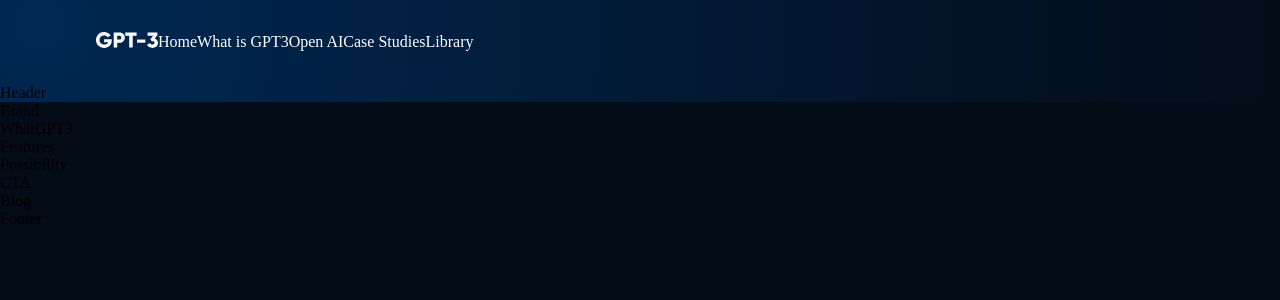
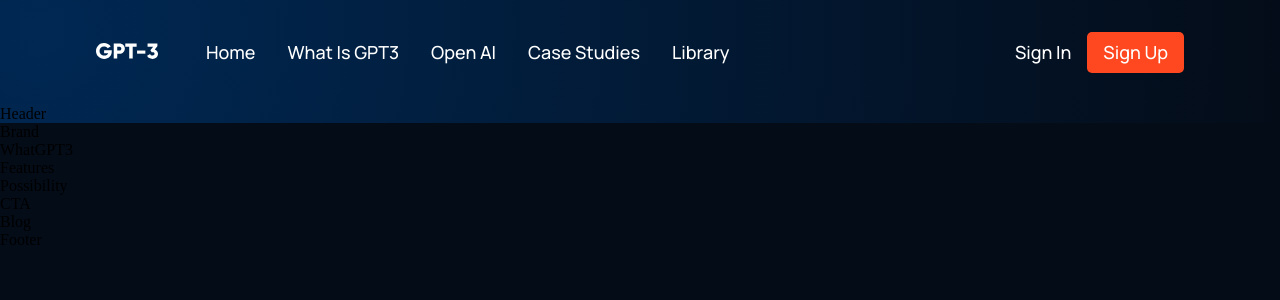
Before and after one commit to AmbitiousSam/gpt3_sam, a React (Create React App) app: page / in a window 1280 px wide. Shown: the top 300 px of the page. Built offline with nearby package versions, Linux system fonts and the light colour scheme.

Commit message:
NavBar Complete

```diff
--- a/src/components/navbar/Navbar.jsx
+++ b/src/components/navbar/Navbar.jsx
@@ -1,22 +1,55 @@
-import React from 'react'
+import React, { useState } from 'react'
 import './navbar.css'
 import { RiMenu3Line, RiCloseLine } from 'react-icons/ri'
 import logo from '../../assets/logo.svg'
 
+
+const Menu = () => {
+  return (
+    <>
+      <p><a href="#home">Home</a></p>
+      <p><a href="#wgpt3">What is GPT3</a></p>
+      <p><a href="#possibilty">Open AI</a></p>
+      <p><a href="#features">Case Studies</a></p>
+      <p><a href="#blog">Library</a></p>
+    </>
+  )
+}
+
 const Navbar = () => {
+  const [toggleMenu, setToggleMenu] = useState(false)
+
   return (
     <div className='gpt3_navbar'>
       <div className='gpt3_navbar-links'>
         <div className='gpt3_navbar-links_logo'>
-          <img className='gpt3_navbar-links_logo_img' src={logo} />
+          <img src={logo} />
         </div>
         <div className='gpt3_navbar-links_container'>
-          <p><a href="#home">Home</a></p>
-          <p><a href="#wgpt3">What is GPT3</a></p>
-          <p><a href="#possibilty">Open AI</a></p>
-          <p><a href="#features">Case Studies</a></p>
-          <p><a href="#blog">Library</a></p>
+          <Menu />
         </div>
+      </div>
+      <div className='gpt3_navbar-sign'>
+        <p>Sign In</p>
+        <button type='button'>Sign Up</button>
+      </div>
+      <div className='gpt3_navbar-menu'>
+      {toggleMenu
+          ? <RiCloseLine color="#fff" size={27} onClick={() => setToggleMenu(false)} />
+          : <RiMenu3Line color="#fff" size={27} onClick={() => setToggleMenu(true)} />}
+      {
+        toggleMenu && (
+          <div className='gpt3_navbar-menu_container scale-up-center'>
+            <div className='gpt3_navbar-menu_container-links'>
+              <Menu />
+              <div className='gpt3_navbar-menu_container-links-sign'>
+                <p>Sign In</p>
+                <button type='button'>Sign Up</button>
+              </div>
+            </div>
+          </div>
+        )
+      }
       </div>
     </div>
   )
--- a/src/components/navbar/navbar.css
+++ b/src/components/navbar/navbar.css
@@ -2,7 +2,6 @@
   display: flex;
   justify-content: space-between;
   align-items: center;
-
   padding: 2rem 6rem;
 }
 
@@ -13,17 +12,121 @@
   align-items: center;
 }
 
-.gpt3_navbar-link-logo {
+.gpt3_navbar-links_logo {
   margin-right: 2rem;
 }
 
-.gpt3_navbar-links_logo_img {
+.gpt3_navbar-links_logo img {
   width: 62px;
   height: 16px;
 }
 
 .gpt3_navbar-links_container {
-    display: flex;
-    flex-direction: row;
-    color: white;
+  display: flex;
+  flex-direction: row;
 }
+
+.gpt3_navbar-sign {
+  display: flex;
+  justify-content: flex-end;
+  align-items: center;
+}
+
+.gpt3_navbar-links_container p,
+.gpt3_navbar-sign p,
+.gpt3_navbar-menu_container p {
+  color: white;
+  font-family: var(--font-family);
+  font-weight: 500;
+  font-size: 18px;
+  line-height: 25px;
+  text-transform: capitalize;
+
+  margin: 0 1rem;
+  cursor: pointer;
+}
+
+.gpt3_navbar-sign button,
+.gpt3_navbar-menu_container button {
+  padding: 0.5rem 1rem;
+  color: #fff;
+  background: #ff4820;
+  font-family: var(--font-family);
+  font-weight: 500;
+  font-size: 18px;
+  line-height: 25px;
+  border: none;
+  outline: none;
+  cursor: pointer;
+  border-radius: 5px;
+}
+
+.gpt3_navbar-menu {
+  margin-left: 1rem;
+  display: none;
+  position: relative;
+}
+
+.gpt3_navbar-menu svg {
+  cursor: pointer;
+}
+.gpt3_navbar-menu_container {
+  display: flex;
+  justify-content: flex-end;
+  align-items: flex-end;
+  flex-direction: column;
+
+  text-align: end;
+  background: var(--color-footer);
+  padding: 2rem;
+  position: absolute;
+  right: 0;
+  top: 40px;
+  margin-top: 1rem;
+  min-width: 210px;
+  border-radius: 5px;
+  box-shadow: 0px 0px 5px rgba(0,0, 0,0.2);
+}
+
+.gpt3_navbar-menu_container p {
+  margin: 1rem 0;
+}
+
+.gpt3_navbar-menu_container-links-sign {
+  display: none;
+}
+
+
+@media screen and (max-width: 1050px) {
+  .gpt3_navbar-links_container {
+      display: none;
+  }
+
+  .gpt3_navbar-menu {
+      display: flex;
+  }
+}
+
+@media screen and (max-width: 700px) {
+  .gpt3_navbar {
+      padding: 2rem 4rem;
+  }
+}
+
+@media screen and (max-width: 550px) {
+  .gpt3_navbar {
+      padding: 2rem;
+  }
+
+  .gpt3_navbar-sign {
+      display: none;
+  }
+
+  .gpt3_navbar-menu_container {
+      top: 20px;
+  }
+
+  .gpt3_navbar-menu_container-links-sign {
+      display: block;
+  }
+}
```
